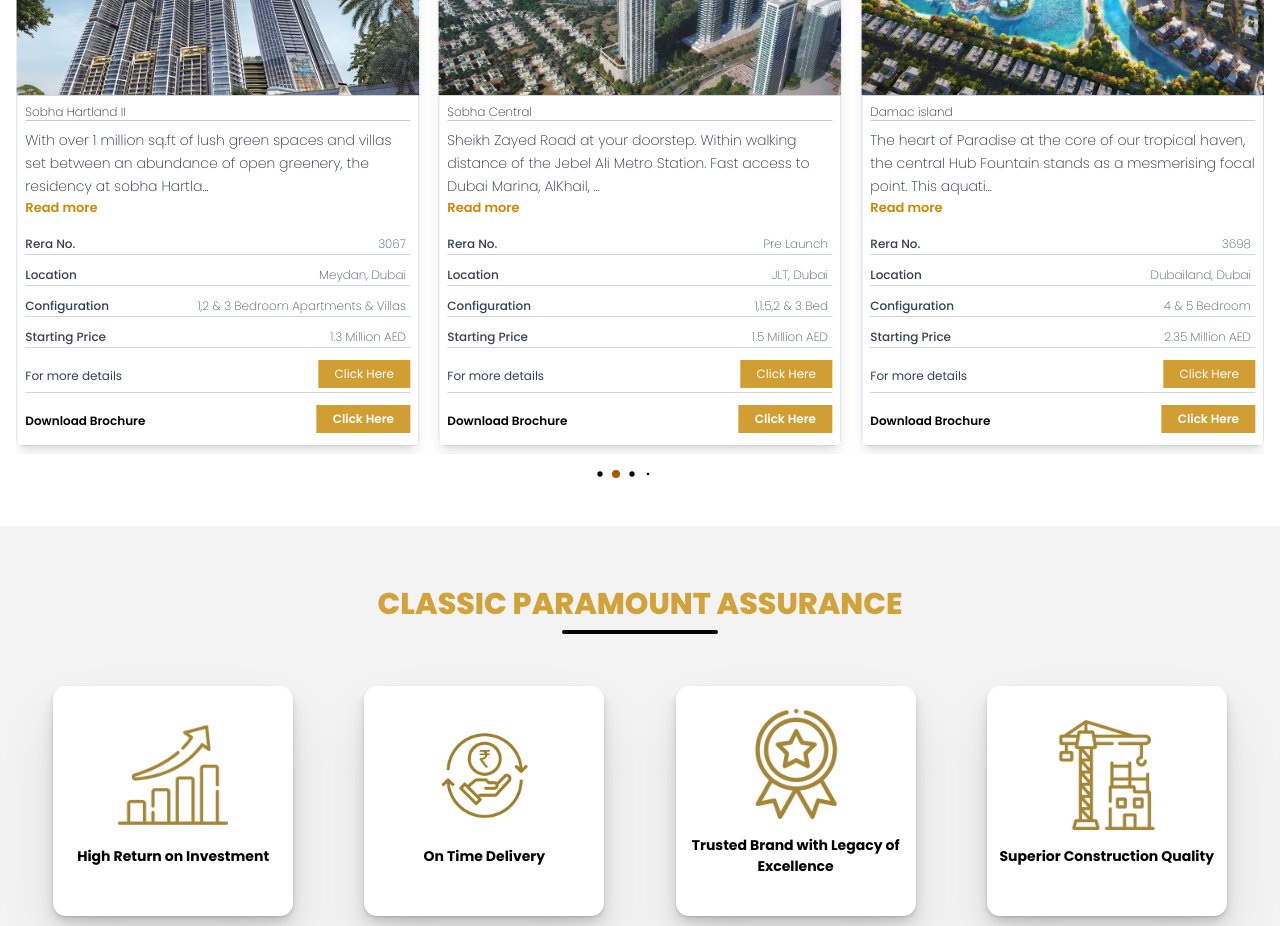
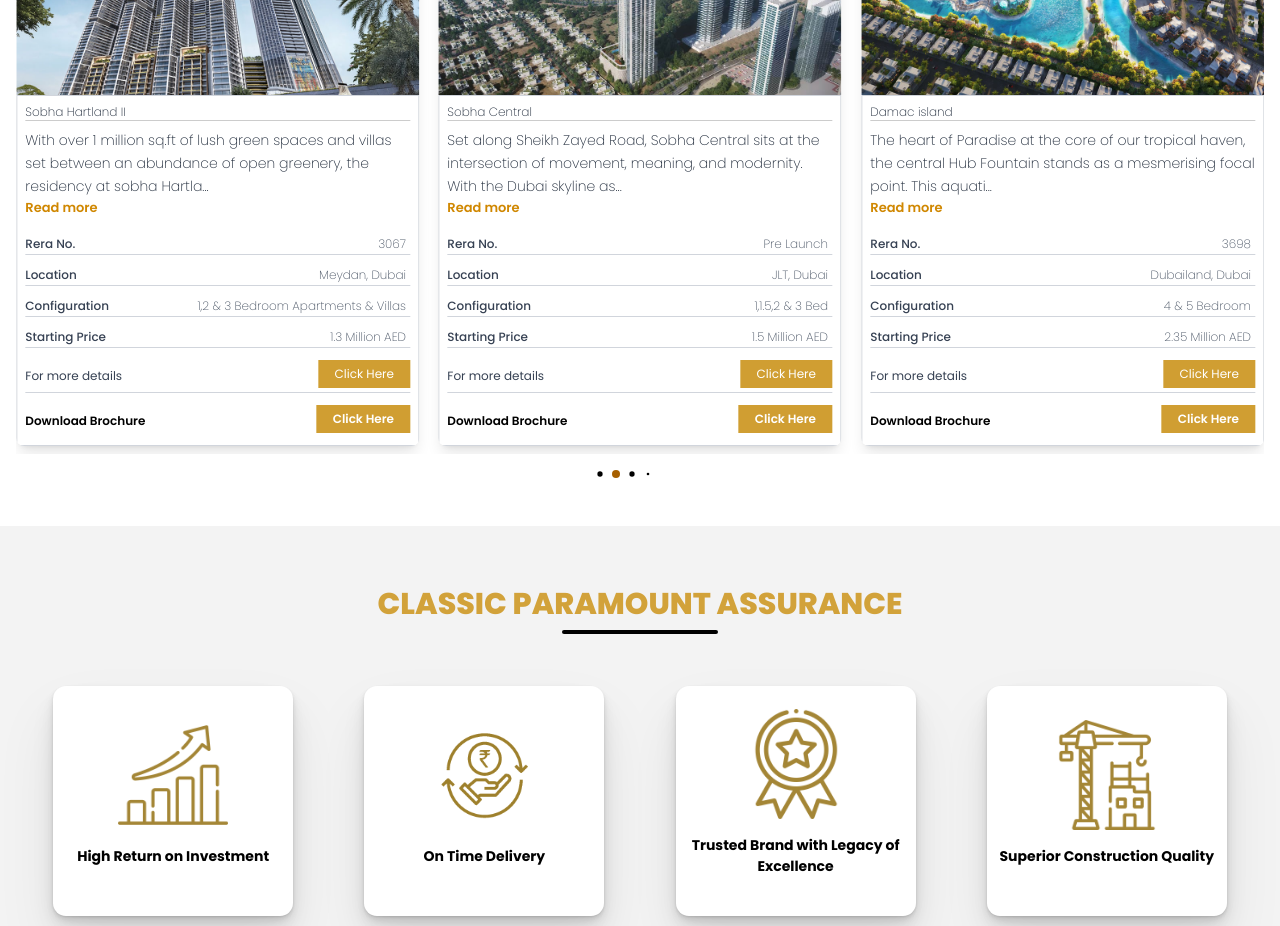
Before and after one commit to mizaannvoraa/CParamount, a Next.js app: page / in a window 1280 px wide. Shown: the part 1840-2766 px from the top of the page. Built offline with nearby package versions, Linux system fonts and the light colour scheme.

Commit message:
Video Section Updated 3

```diff
--- a/Components/TabSection.js
+++ b/Components/TabSection.js
@@ -48,7 +48,7 @@ const projects = [
     image: "/assets/Sobha Jlt.jpg",
     rera: "Pre Launch",
     description:
-      "Sheikh Zayed Road at your doorstep. Within walking distance of the Jebel Ali Metro Station. Fast access to Dubai Marina, AlKhail, Downtown, DIFC, and beyond. This is a location that moves with you—no detours,no delays. Whether it’s the morning rush,a late-night grocery run, or weekend plans across town, every direction feels effortless.All paths point to Sobha Central",
+      "Set along Sheikh Zayed Road, Sobha Central sits at the intersection of movement, meaning, and modernity. With the Dubai skyline as your backdrop and the city’s pulse at your doorstep, this address redefines what it means to live in the centre of it all. Designed for those who seek balance—between work and home, pace and pause—it o ers direct access to business hubs, retail districts, and the vibrant energy of urban life.",
   },
   {
     id: "C4",
@@ -120,7 +120,7 @@ const projects = [
     image: "/assets/EmaarGreen.jpg",
     rera: "3558",
     description:
-      "Emaar South is a dynamic family-orientated community set amid lush landscapes and a championship golf course. Designed for modern living, it features pedestrian-friendly paths, top schools, retail, healthcare,and luxury hotels—all just steps away. With elegant villas, Homes,and world-class amenities, Emaar South offers an energetic,convenience-focused lifestyle where families can thrive, grow and explore endless possibilities.",
+    "Greenspoint isn’t just a home—it’s a vibrant community built to keep you moving. Glide through dedicated cycling trails, jog beneath the shade of lush trees, or unwind with your family in the neighbourhood parks. Here, every path leads to a life full of energy and vitality.",
   },
   {
     id: "C11",
@@ -168,7 +168,7 @@ const projects = [
     image: "/assets/B4.jpg",
     rera: "2545",
     description:
-      "Welcome to Dubai A captivating city, where all becomes possible – a place where imagination becomes reality. With its perpetual growth and opportunities, Dubai is one of the most enthralling cities in the world. As the city continues to explore the unfathomable possibilities of the future, Dubai has become the birthplace for Mercedes-Benz Places | Binghatti – an icon born from tomorrow.",
+      "Defined as an epochal architectural symbol, the hyper-tower’s design supremacy is brought to life by the amalgamation of multiple design languages. The use of intricate strokes, mingled with the candescent pattern of the Mercedes-Benz three-pointed star create a form that lives and breathes the spirit of revolutionary architecture and craftsmanship.",
   },
 ];
 
```
